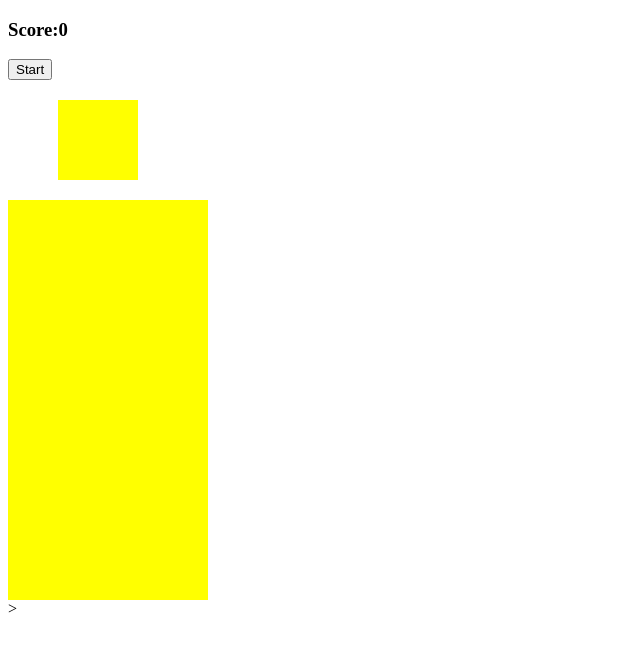
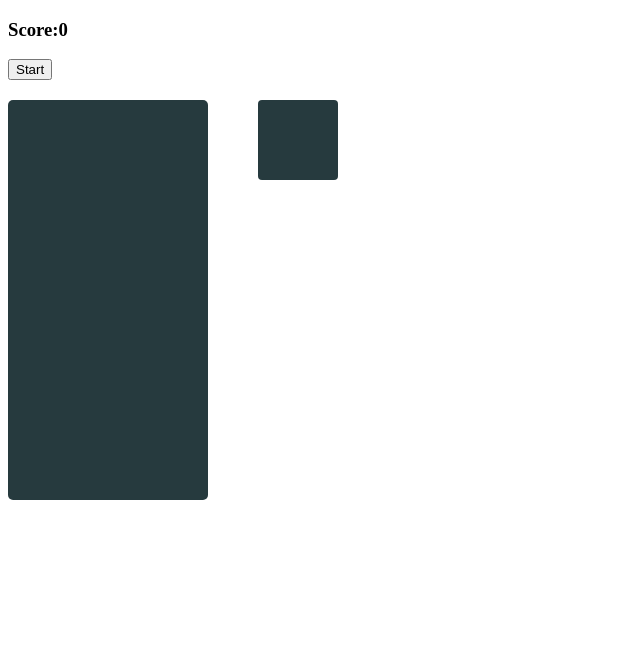
Before and after one commit to GeorgeAlexsander/Tetris, a plain HTML site: page index.html in a window 1280 px wide. Shown: the whole page, without its empty margins (0-640 px from the left). Drawn offline with Linux system fonts and the light colour scheme.

Commit message:
alterado estilização
Alterado cor do plano de fundo
inserido arredondamento nas formas

```diff
--- a/index.html
+++ b/index.html
@@ -13,25 +13,6 @@
     <h3>Score:<span id="score">0</span></h3>
 
     <button>Start</button>
-
-    <div class="espaçamento"></div>
-
-    <div class="mini-grid">
-        <div></div>
-        <div></div>
-        <div></div>
-        <div></div>
-        <div></div>
-        <div></div>
-        <div></div>
-        <div></div>
-        <div></div>
-        <div></div>
-        <div></div>
-        <div></div>
-        <div></div>
-        <div></div>
-    </div>
 
     <div class="espaçamento"></div>
 
@@ -248,6 +229,25 @@
           <div class="taken"></div>
           <div class="taken"></div>
         </div>
+
+        <div class="mini-grid">
+                <div></div>
+                <div></div>
+                <div></div>
+                <div></div>
+                <div></div>
+                <div></div>
+                <div></div>
+                <div></div>
+                <div></div>
+                <div></div>
+                <div></div>
+                <div></div>
+                <div></div>
+                <div></div>
+                <div></div>
+                <div></div>
+            </div>
     </div>
 </body>
-</html>>
+</html>
--- a/main.js
+++ b/main.js
@@ -218,7 +218,7 @@ startBtn.addEventListener('click', () => {
 function gameOver(){
 
     if(current.some(index => squares[currentPosition+index].classList.contains('taken'))) {
-        scoreDisplay.innerHTML = 'Game over, you score is ' + score
+        scoreDisplay.innerHTML = ' Game over, you score is ' + score
         clearInterval(timerID)
     }
 
--- a/style.css
+++ b/style.css
@@ -8,19 +8,22 @@
     width: 20px;
 }
 .grid {
-    background-color: yellow;
+    background-color: rgb(38,58,62);
     height: 400px;
     width: 200px;
     display: flex;
     flex-wrap: wrap;
+    border-radius:5px;
 }
 
 .grid div {
     height: 20px;
     width: 20px;
+    border-radius:4px;
 }
 
 .tetromino {
+
     background-color: blue;
 }
 
@@ -31,10 +34,12 @@
     height: 80px;
     display: flex;
     flex-wrap: wrap;
-    background-color: yellow;
+    background-color: rgb(38,58,62);
+    border-radius:4px;
 }
 
 .mini-grid div {
     height: 20px;
     width: 20px;
+    border-radius:4px;
 }
```
Lines whose indentation alone changed are shown as unchanged.
